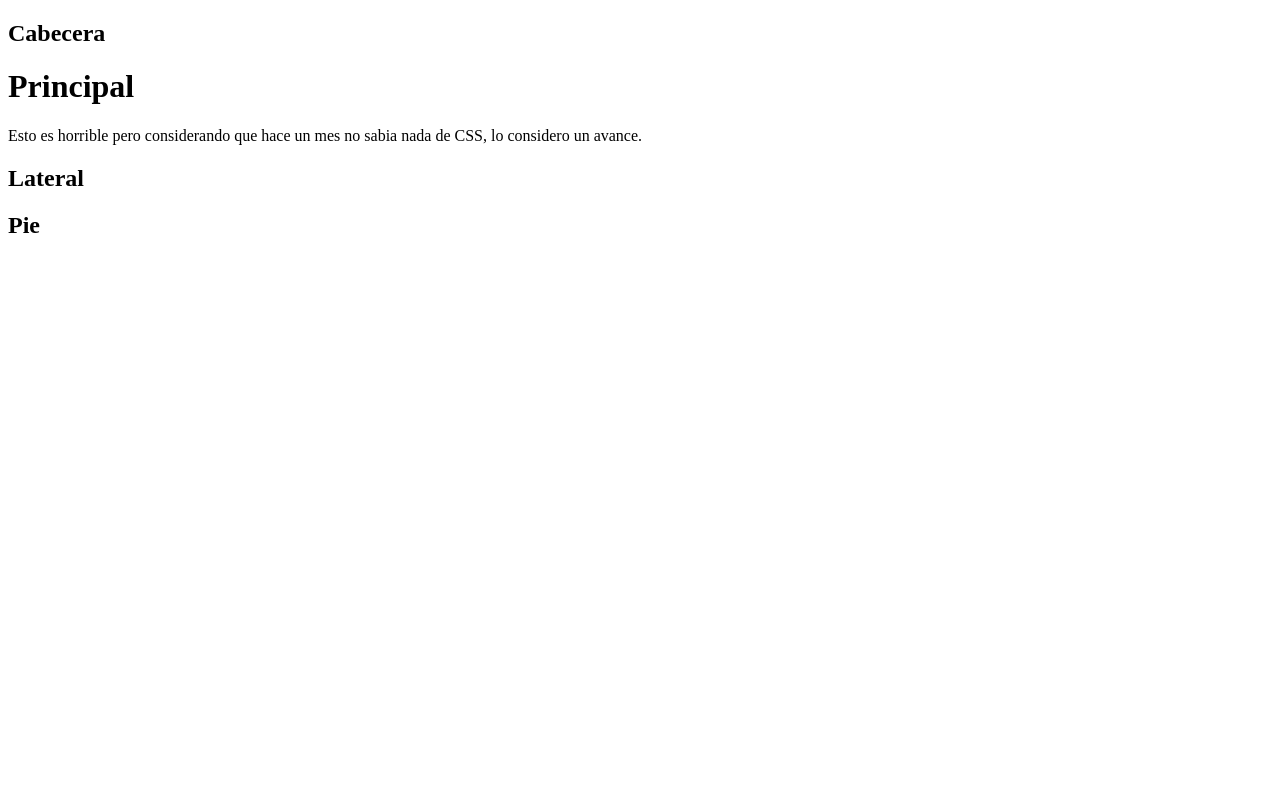
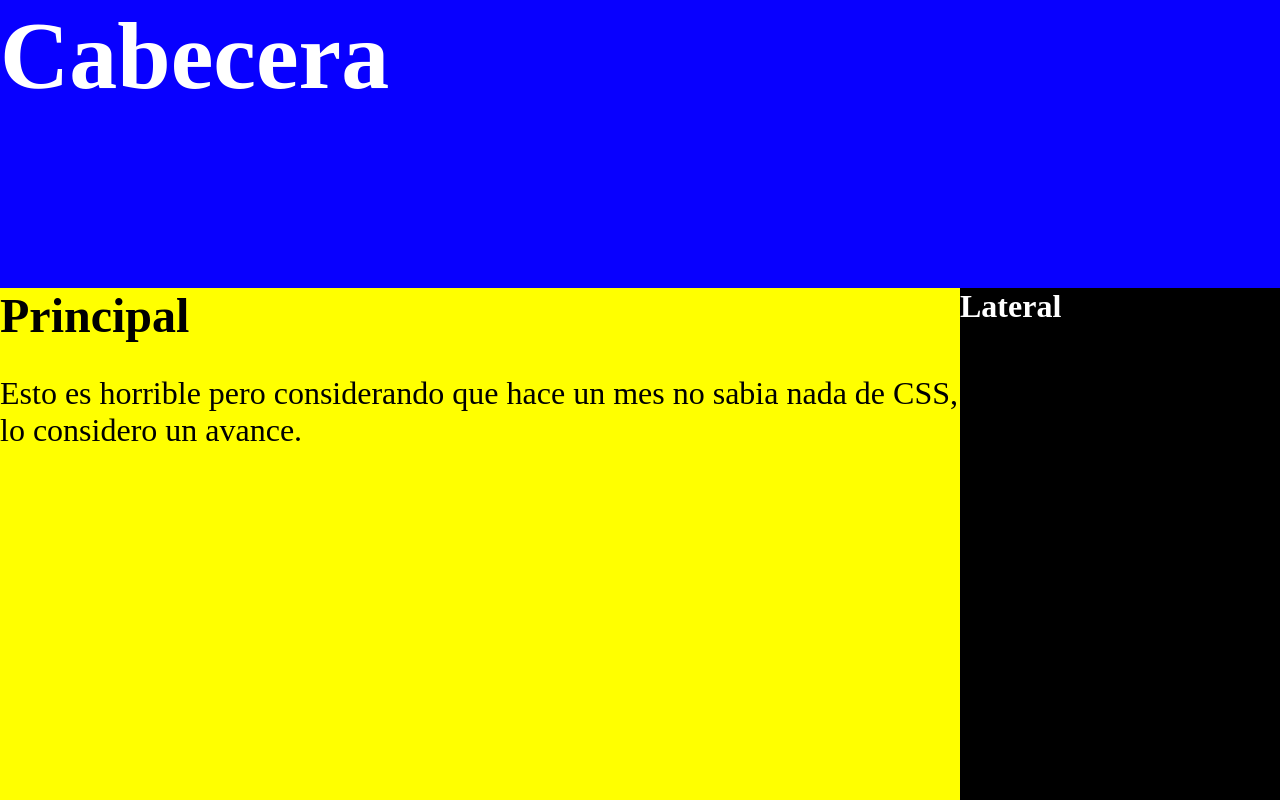
Before and after one commit to Maxmat1/TestPgae, a plain HTML site: page index.html in a window 1280 px wide. Shown: the top 800 px of the page. Drawn offline with Linux system fonts and the light colour scheme.

Commit message:
Update style.css

```diff
--- a/style.css
+++ b/style.css
@@ -1,6 +1,43 @@
-.Hola{
-    color: #ff1632;
+body{
+    margin: 0;
 }
-.Hola1{
-    color: #0000ff;
+.Header{
+    width: 100%;
+    height: 6em;
+    background-color:#0800ff;
+    color:#ffffff;
+    font-size: 3em;
+    margin: 0px;
 }
+.Main{
+    width: 75%;
+    height: 100em;
+    background-color:#ffff00;
+
+}
+.Footer{
+    width: 100%;
+    height: 4em;
+    background-color:#0800ff;
+    color:#ffffff;
+}
+.Aside{
+        width: 25%;
+        height: 100em;
+        background-color:#000000;
+        color:#ffffff;
+        position: absolute;
+        top: 18em;
+        left: 75%;
+}
+.Title{
+    margin: 0px;
+    font-size: 3em;
+}
+.Text{
+    font-size: 2em;
+}
+.Sub{
+    margin: 0;
+    font-size: 2em;
+}
```
